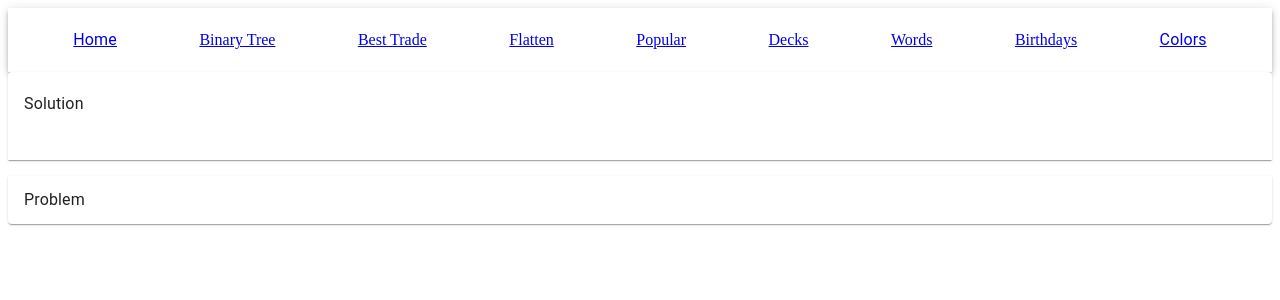
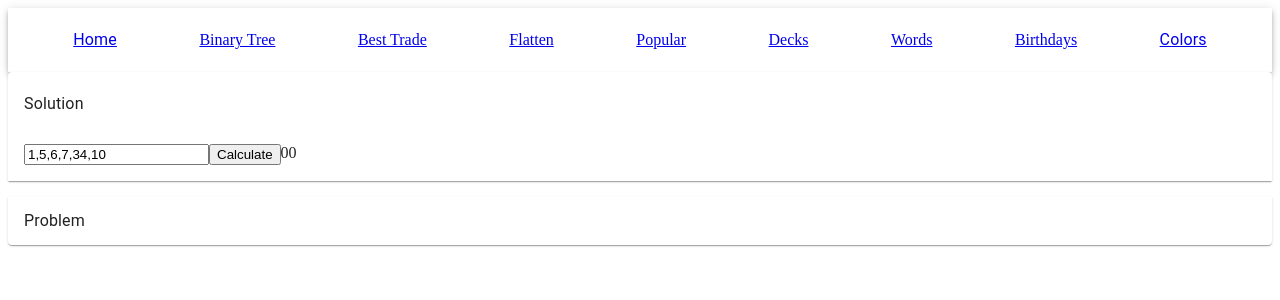
Before and after one commit to alialiayman/Casual, a React (Create React App) app: page /flatten in a window 1280 px wide. Shown: the top 300 px of the page. Built offline with nearby package versions, Linux system fonts and the light colour scheme.

Commit message:
work on flatten

```diff
--- a/src/components/Algorithms/BestTrade/BestTrade.js
+++ b/src/components/Algorithms/BestTrade/BestTrade.js
@@ -51,7 +51,7 @@ const prices = [7];
 // compute profit if greater than MaxProfit, Replace BuyDay,SellDay and overriteMaxProfit
 
 function FindBestDays(prices) {
-    if (!prices || prices.length == 0) {
+    if (!prices || prices.length === 0) {
         return [-1, -1];
     }
 
--- a/src/components/Algorithms/Flatten/Flatten.js
+++ b/src/components/Algorithms/Flatten/Flatten.js
@@ -2,9 +2,23 @@ import ExpansionPanel from '@material-ui/core/ExpansionPanel';
 import ExpansionPanelSummary from '@material-ui/core/ExpansionPanelSummary';
 import ExpansionPanelDetails from '@material-ui/core/ExpansionPanelDetails';
 import Typography from '@material-ui/core/Typography';
-import React from 'react';
+import React, { useState } from 'react';
+
+
 
 const Flatten = () => {
+
+    const [inputArray, setInputArray] = useState('1,5,6,7,34,10');
+    const [result, setResult] = useState([0, 0]);
+
+    const handleInputArrayChange = ({ target }) => {
+        setInputArray(target.value);
+    }
+
+    const calculate = () => {
+        //setResult(flatten(inputArray.split(',')));
+    }
+
     return (
         <React.Fragment>
 
@@ -14,7 +28,9 @@ const Flatten = () => {
                     <Typography >Solution</Typography>
                 </ExpansionPanelSummary>
                 <ExpansionPanelDetails>
-
+                    <input value={inputArray} onChange={handleInputArrayChange}></input>
+                    <button type="button" onClick={calculate}> Calculate </button>
+                    <div>{result}</div>
 
                 </ExpansionPanelDetails>
             </ExpansionPanel>
@@ -51,9 +67,7 @@ flatten(arr);
 
 console.log(result);
 
-const problem =
-    `Problem 2
-
+const problem = `
 Flatten this array out : [1,2,[3,4,[5,6],7,[8,9]]]
 Output should be [1,2,3,4,5,6,7,8,9]
 
--- a/src/components/Algorithms/LinkedWords/LinkedWords.js
+++ b/src/components/Algorithms/LinkedWords/LinkedWords.js
@@ -46,11 +46,11 @@ const result = [];
 
 function makeWord(input) {
 
-    if (input.length == 0) {
+    if (input.length === 0) {
         return;
     }
 
-    if (result.length == 0) {
+    if (result.length === 0) {
         result.push(input[0][0]);
         result.push(input[0][2]);
         input.shift();
@@ -68,16 +68,16 @@ function makeWord(input) {
 }
 
 function processEntry(item) {
-    const headIndex = result.findIndex(x => x == item[0]);
+    const headIndex = result.findIndex(x => x === item[0]);
     if (headIndex > 0 && headIndex < result.length - 1) {
         result.splice(headIndex + 1, 0, item[2]);
         return true;
-    } else if (headIndex == result.length - 1) {
+    } else if (headIndex === result.length - 1) {
         result.push(item[2]);
         return true;
     }
 
-    const tailIndex = result.findIndex(x => x == item[2]);
+    const tailIndex = result.findIndex(x => x === item[2]);
     if (tailIndex > -1 && tailIndex < result.length - 1) {
         result.splice(tailIndex, 0, item[0]);
         return true;
```
